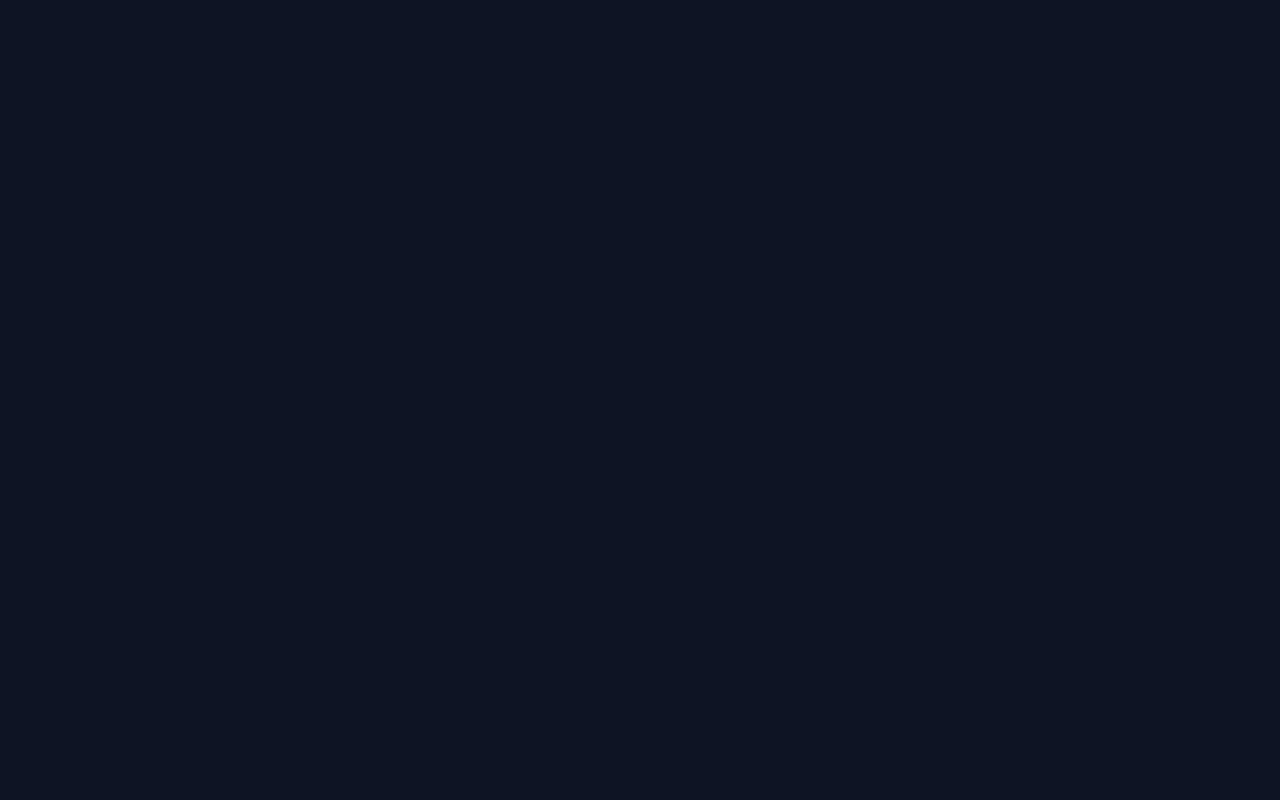
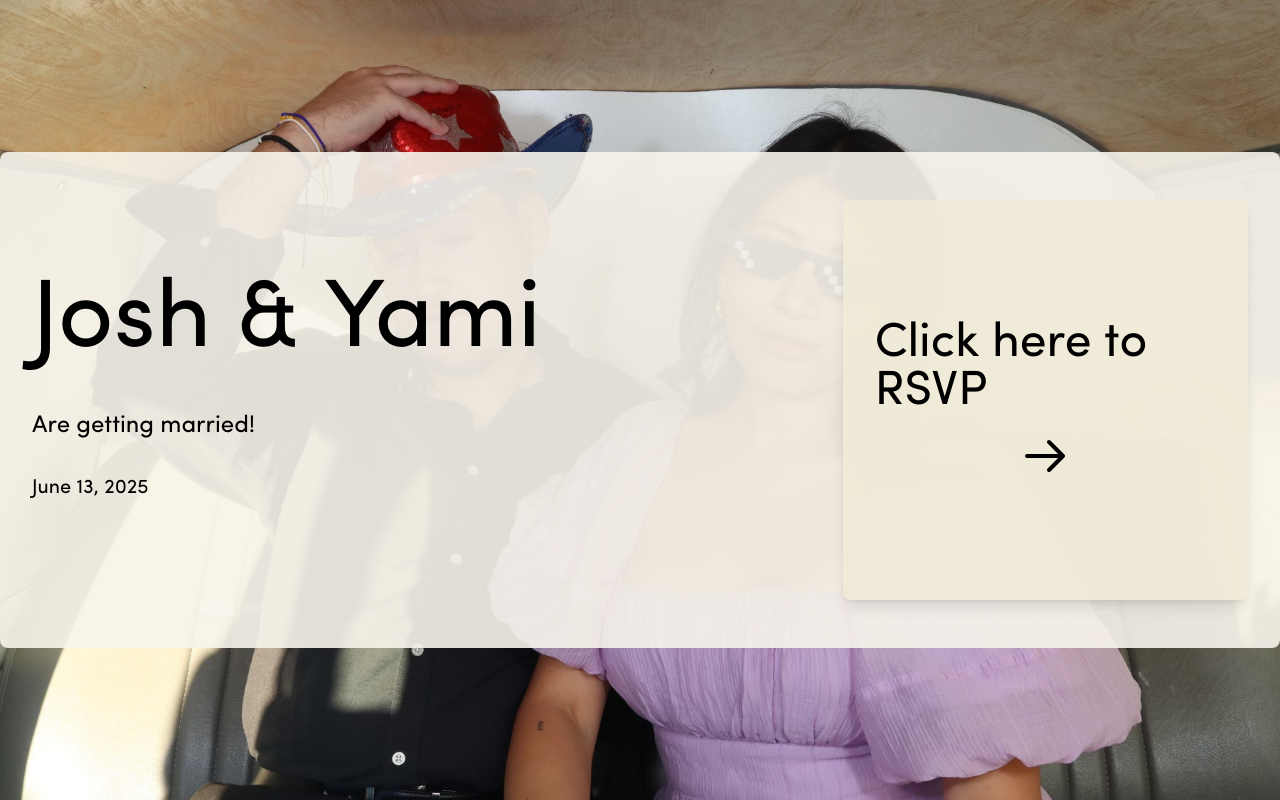
Before and after one commit to joshw1217/site, a React (Vite) app: page /wedding in a window 1280 px wide. Built offline with nearby package versions, Linux system fonts and the light colour scheme.

Commit message:
Add wedding landing page, links to rsvp

```diff
--- a/src/Wedding.tsx
+++ b/src/Wedding.tsx
@@ -1,14 +1,52 @@
 import React from "react"
-import { Link, Outlet } from 'react-router-dom';
-
-
+import { Link, Outlet, useNavigate } from 'react-router-dom';
 
 const Wedding = () => {
+    const navigate = useNavigate();
+
+    const handleRSVPClick = () => {
+        navigate('/rsvp');
+    };
 
     return (
-        <div className='bg-[#FFFFFF] w-full h-full font-sofia'>
-            <Link to='address' className='flex justify-center items-center text-4xl'>
-            </Link>
+        <div
+            className='min-h-screen w-full font-sofia bg-cover bg-center bg-no-repeat flex flex-col items-center justify-center'
+            style={{
+                backgroundImage: "url('/images/IMG_4345.jpg')",
+                backgroundColor: 'rgba(255, 255, 255, 0.8)',
+            }}
+        >
+            <div className="container mx-auto px-8 py-12 bg-[#F8F4EC] bg-opacity-90 rounded-lg">
+                <div className="flex flex-row justify-between items-center">
+                    <div className="text-left">
+                        <h1 className="text-[6rem] mb-4">Josh & Yami</h1>
+                        <p className="text-2xl mb-8">Are getting married!</p>
+                        <p className="text-xl mb-12">June 13, 2025</p>
+                    </div>
+
+                    <div
+                        onClick={handleRSVPClick}
+                        className="cursor-pointer transition-all duration-300 hover:transform hover:scale-105 w-1/3 h-[50vh] flex items-center justify-center"
+                    >
+                        <div className="bg-white bg-opacity-90 rounded-lg shadow-lg p-8 h-full w-full flex flex-col items-center justify-center">
+                            <p className="text-5xl">Click here to RSVP</p>
+                            <svg
+                                className="w-12 h-12 mt-4"
+                                fill="none"
+                                stroke="currentColor"
+                                viewBox="0 0 24 24"
+                            >
+                                <path
+                                    strokeLinecap="round"
+                                    strokeLinejoin="round"
+                                    strokeWidth={2}
+                                    d="M14 5l7 7m0 0l-7 7m7-7H3"
+                                />
+                            </svg>
+                        </div>
+                    </div>
+                </div>
+            </div>
             <Outlet />
         </div>
     )
```
